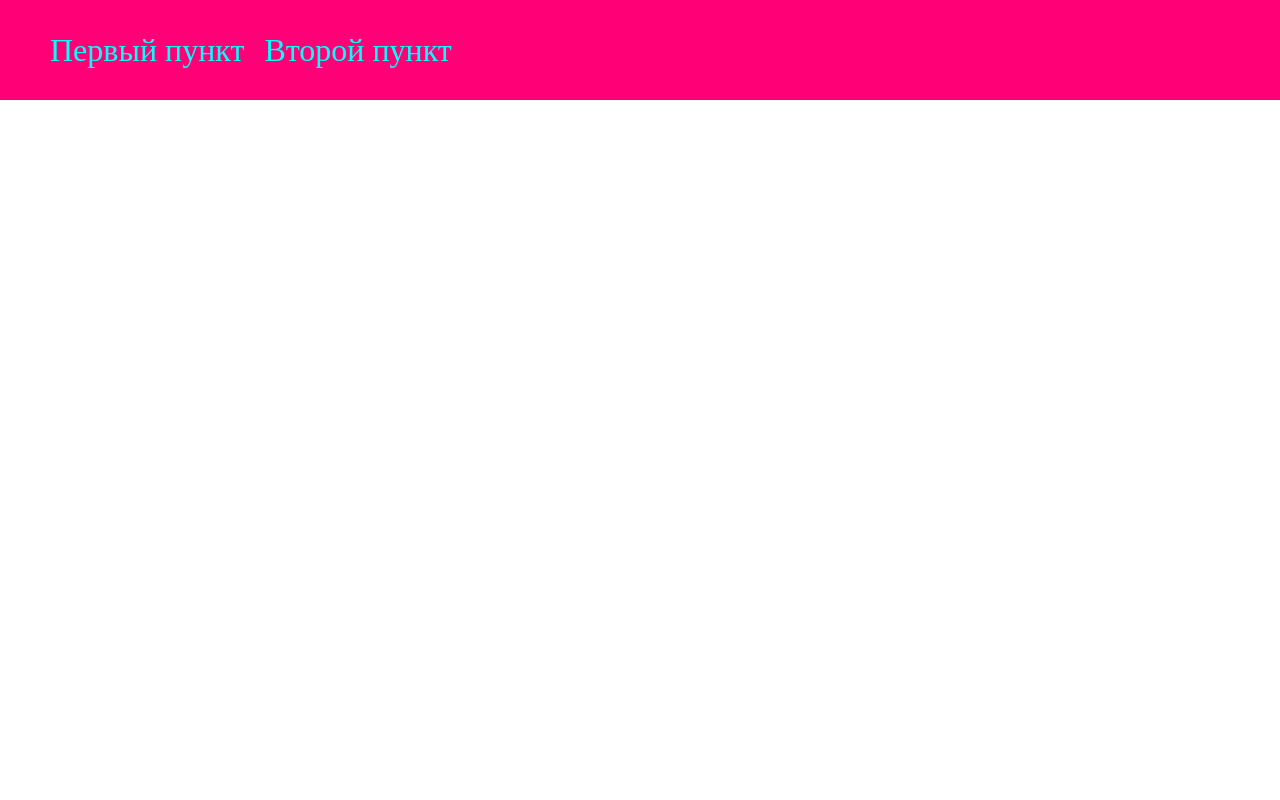
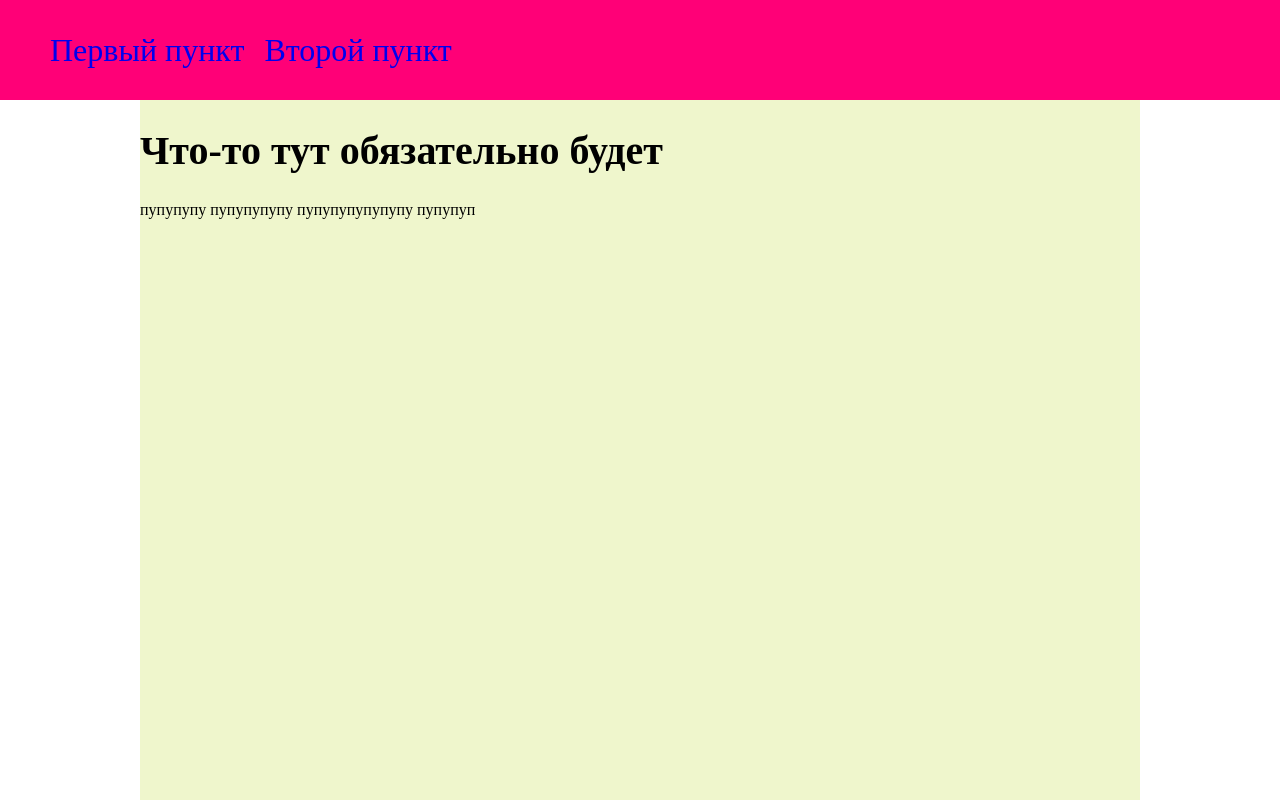
Before and after one commit to Svyatick-RaR/first-project, a plain HTML site: page first-project/index.html in a window 1280 px wide. Shown: the top 800 px of the page. Drawn offline with Linux system fonts and the light colour scheme.

Commit message:
Правки для примера

```diff
--- a/first-project/index.html
+++ b/first-project/index.html
@@ -9,10 +9,26 @@
 <body>
     <header class = "header">
         <ul class = "header-menu">
-            <li>Первый пункт</li>
-            <li>Второй пункт</li>
+            <li><a href="#first">Первый пункт</a></li>
+            <li><a href="#second">Второй пункт</a></li>
         </ul>
 
     </header>
+    <content>
+        <div class = "first-section">
+        <h1 id="first">Что-то тут обязательно будет</h1>
+        <p>пупупупу
+            пупупупупу
+            пупупупупупупу
+            пупупуп
+        </p></div>
+        <div class = "second-section">
+        <h1 id="second">Что-то тут когда-нибудь будет</h1>
+        <p>пупупупу
+            пупупупупу
+            пупупупупупупу
+            пупупуп
+        </p></div>
+    </content>
 </body>
 </html>
--- a/first-project/style.css
+++ b/first-project/style.css
@@ -2,6 +2,7 @@ body{
   margin: 0;
   padding: 0;
 }
+
 header{
     display: flex;
     position: fixed;
@@ -13,6 +14,7 @@ header{
     padding: 50px 10px;
     z-index: 1;
     box-sizing: border-box;
+
     }
 .header-menu{
   display: flex;
@@ -21,5 +23,38 @@ header{
   margin: 0;
   list-style: none;
   gap: 20px
+  }
+.header-menu a {
+    text-decoration: none;
+}
+h1{
+  font-size: 40px;
+  scroll-margin-top: 150px;
+  align-items: center;
+
+
 
 }
+content{
+  box-sizing: border-box;
+  padding-top: 100px;
+  display: flex;
+  flex-wrap: wrap;
+  justify-content: center;
+  align-items: top;
+  margin: auto;
+  background-color: rgba(224, 238, 153, 0.5);
+  width: 1000px;
+  height: 2000px;
+  gap: 100px;
+}
+.first-section{
+  width: 1000px;
+  height: 950px;
+  display: block;
+}
+.second-section{
+  width: 1000px;
+  height: 950px;
+  display: block;
+}
```
